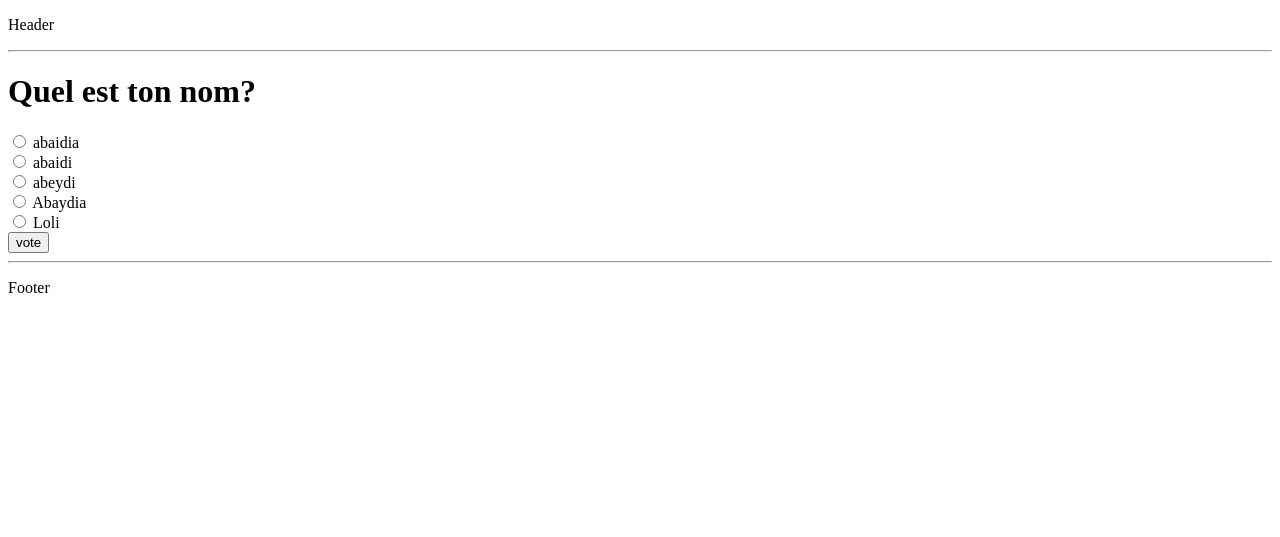
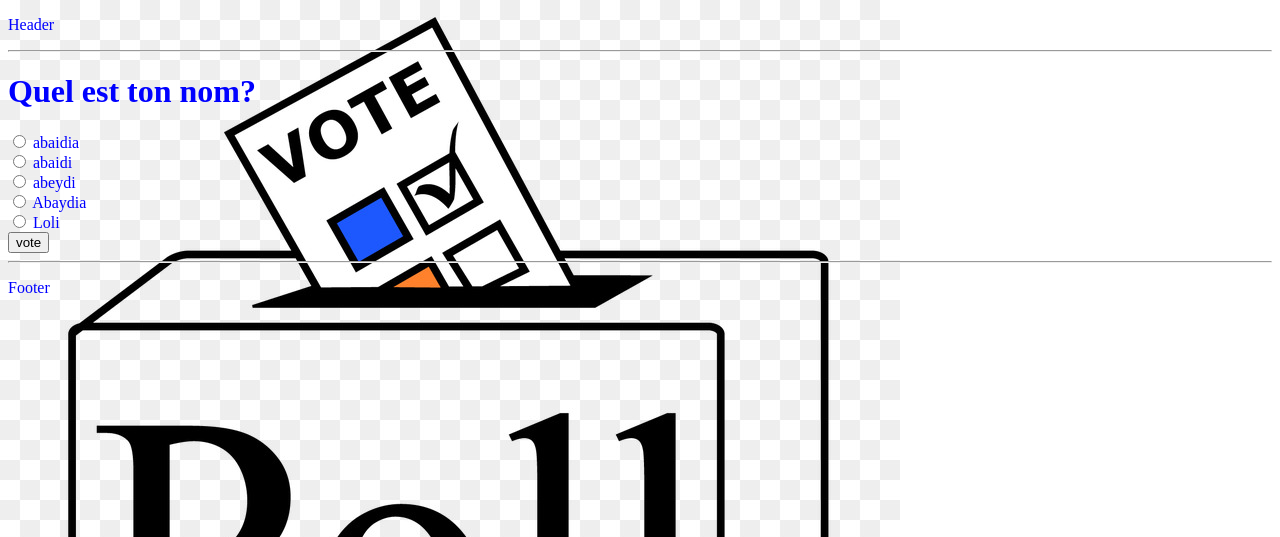
Before and after one commit to khaoula-abaidi/myDjango, a Django app: page /polls/1/ in a window 1280 px wide. Shown: the top 537 px of the page. Run offline with Django 3.2, Linux system fonts and the light colour scheme; data comes from the database, SQL or seed files in the repository; both versions use the stored data as it was after the commit.

Commit message:
very simple css rendering

```diff
--- /dev/null
+++ b/mycourses/polls/static/polls/style.css
@@ -0,0 +1,8 @@
+li a{
+    font-size: 20px;
+    color: brown;
+}
+body{
+    color: blue;
+    background: white url('images/background.jpg') no-repeat;
+}
--- a/mycourses/polls/templates/polls/base.html
+++ b/mycourses/polls/templates/polls/base.html
@@ -1,8 +1,10 @@
+{% load static %}
 <!DOCTYPE html>
 <html lang="en">
 <head>
     <meta charset="UTF-8">
     <title>Title</title>
+    <link rel="stylesheet" type="text/css" href="{% static 'polls/style.css' %}" />
 </head>
 <body>
 <p>Header</p>
--- a/mycourses/polls/templates/polls/detail.html
+++ b/mycourses/polls/templates/polls/detail.html
@@ -11,7 +11,7 @@
     {% for choice in question.choice_set.all %}
     <input type="radio" name="choice" id="choice{{forloop.counter}}" value="choice.id"/>
     <label for="choice{{forloop.counter}}">{{choice.choice_text}}</label>
-    <br>
+    <br />
     {% endfor %}
     <input type="submit" value="vote" />
 </form>
```
Also changed, not shown: mycourses/db.sqlite3, mycourses/polls/static/polls/images/background.jpg (added).
